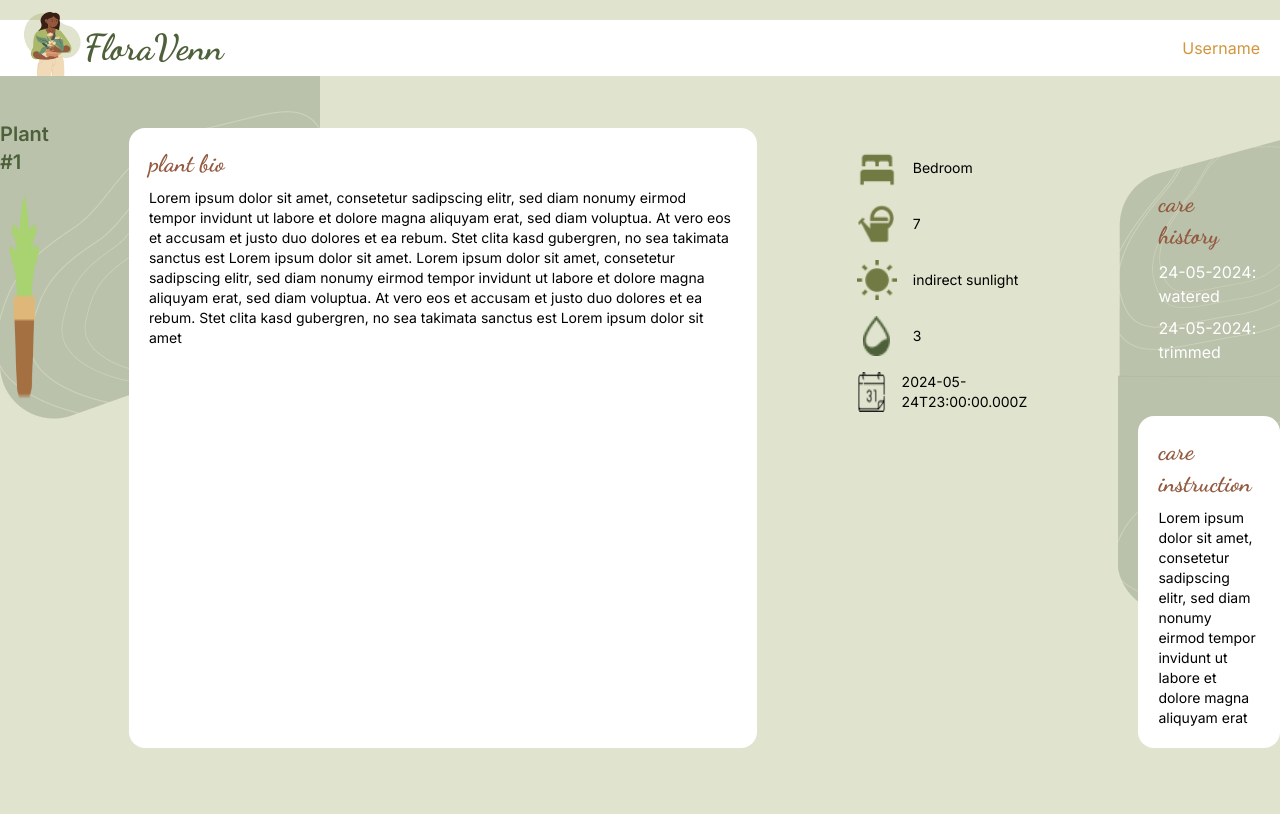
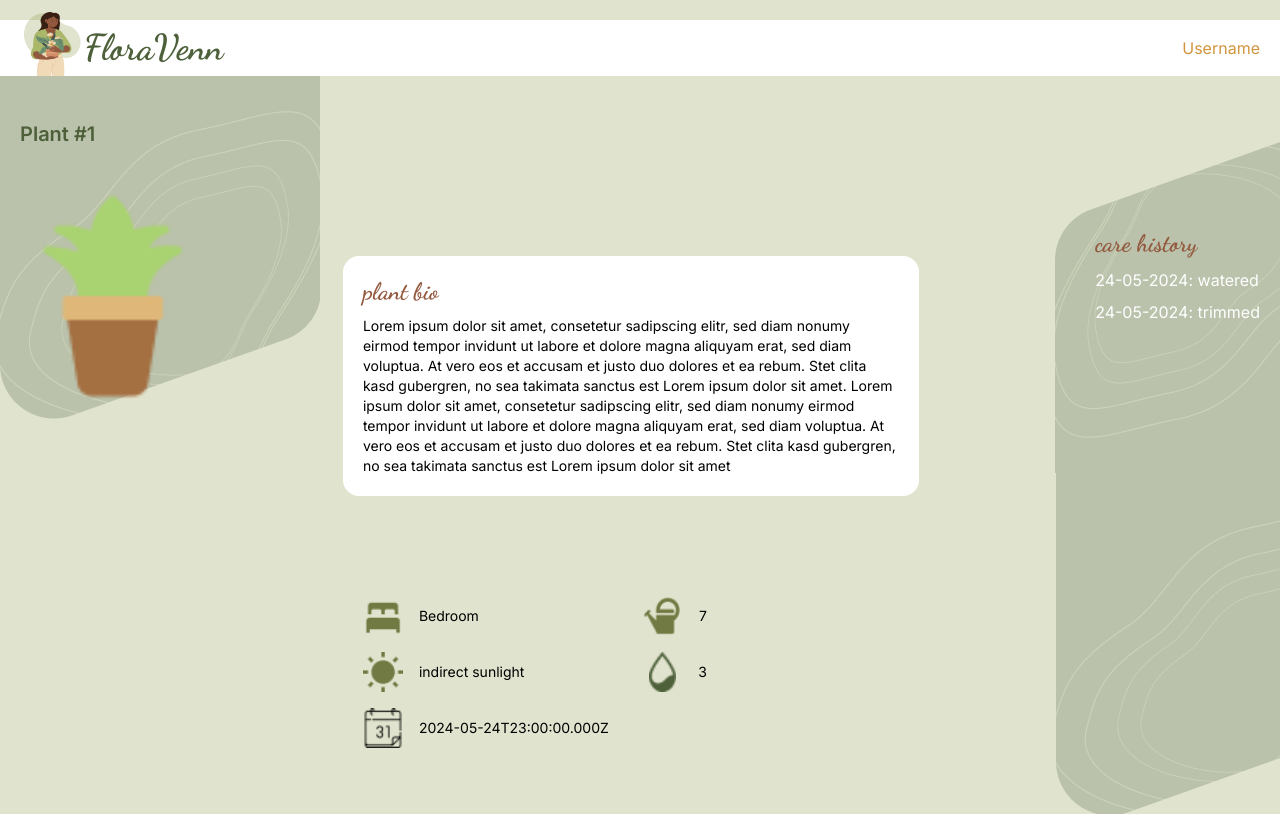
Before and after one commit to KiraTeresa/flora-venn, a Next.js app: page /plant/1 in a window 1280 px wide. Shown: the top 814 px of the page. Built offline with nearby package versions, Linux system fonts and the light colour scheme.

Commit message:
PlantDetail page desktop

```diff
--- a/app/plant/[plantId]/layout.tsx
+++ b/app/plant/[plantId]/layout.tsx
@@ -6,9 +6,7 @@ export default function DashboardLayout({ children }: { children: React.ReactNod
         <Header />
         <main className="max-w-screen-xl mb-5 md:m-auto">
             <img src="/images/bg-element-mobile-1.png" alt="background design element" className="absolute -mt-5 -z-10" />
-            <div className=" mx-5 xl:mx-0 md:flex md:gap-20">
-                {children}
-            </div>
+            {children}
         </main>
     </>
 }
--- a/app/plant/[plantId]/page.tsx
+++ b/app/plant/[plantId]/page.tsx
@@ -2,6 +2,7 @@ import { MOCK_PLANT_DATA } from "@/src/constants/MOCK-plant-data";
 import { StatsList } from "@/components/stats/statsList";
 import { InfoBox } from "@/components/infoBox";
 import { CareSection } from "@/components/care/careSection";
+import { CareHistory } from "@/components/care/careHistory";
 
 export default function PlantDetail({ params }: { params: { plantId: string } }) {
     const { plantId } = params;
@@ -13,12 +14,17 @@ export default function PlantDetail({ params }: { params: { plantId: string } })
 
     return (
         <>
-            <div className="h-80 flex flex-col justify-between">
-                <h2 className="font-semibold text-xl pt-6">{plantDetails.name}</h2>
-                <img src={plantDetails.image} alt={`image of ${plantDetails.name}`} className="h-3/4 self-end" />
+            <div className="mx-5 xl:mx-0 md:flex md:gap-10 md:justify-between">
+                <div className="h-80 flex flex-col justify-between">
+                    <h2 className="font-semibold text-xl pt-6 xl:ps-5">{plantDetails.name}</h2>
+                    <img src={plantDetails.image} alt={`image of ${plantDetails.name}`} className="h-3/4 self-end" />
+                </div>
+                <div>
+                    <InfoBox headline="plant bio" content={plantDetails.description} className="max-w-sm lg:max-w-xl md:mt-40" />
+                    <StatsList plantDetails={plantDetails} className="max-w-sm md:mt-20" />
+                </div>
+                <CareHistory historyArr={plantDetails.careHistory} className="hidden md:block" />
             </div>
-            <InfoBox headline="plant bio" content={plantDetails.description} />
-            <StatsList plantDetails={plantDetails} />
             <CareSection careHistory={plantDetails.careHistory} careInstructions={plantDetails.careInstructions} />
         </>
     )
--- a/components/care/careHistory.tsx
+++ b/components/care/careHistory.tsx
@@ -3,12 +3,13 @@ import { CareHistoryElement } from "@/src/types/care.type"
 import clsx from "clsx"
 import { FC } from "react"
 
-export const CareHistory: FC<{ historyArr: CareHistoryElement[] }> = ({ historyArr }) => {
+export const CareHistory: FC<{ historyArr: CareHistoryElement[], className?: string }> = ({ historyArr, className }) => {
     return (
-        <div className="mt-8 p-5">
-            <h3 className={clsx("font-bold text-secondary text-2xl", dancingScript.className)}>care history</h3>
+        <div className={clsx("relative mt-8 p-5", className)}>
+            <img src="/images/bg-element-desktop.png" alt="background design element" className="absolute -mt-10 -z-10 max-w-none hidden md:block" />
+            <h3 className={clsx("font-bold text-secondary text-2xl md:pt-20 md:ps-10", dancingScript.className)}>care history</h3>
             {
-                historyArr.map((history) => <p className="text-white pt-2">{history.date}: {history.task}</p>)
+                historyArr.map((history) => <p className="text-white pt-2 md:ps-10">{history.date}: {history.task}</p>)
             }
         </div>
     )
--- a/components/care/careSection.tsx
+++ b/components/care/careSection.tsx
@@ -6,9 +6,9 @@ import { CareHistoryElement } from "@/src/types/care.type"
 export const CareSection: FC<{ careHistory: CareHistoryElement[], careInstructions: string }> = ({ careHistory, careInstructions }) => {
     return (
         <div className="relative pt-10">
-            <img src="/images/bg-element-mobile-2.png" alt="background design element" className="absolute -start-5 top-0 -z-10 max-w-none" />
-            <CareHistory historyArr={careHistory} />
-            <InfoBox headline="care instruction" content={careInstructions} />
+            <img src="/images/bg-element-mobile-2.png" alt="background design element" className="absolute -start-5 top-0 -z-10 max-w-none md:hidden" />
+            <CareHistory historyArr={careHistory} className="md:hidden" />
+            <InfoBox headline="care instruction" content={careInstructions} className="max-w-4xl md:ms-5 md:me-5" />
         </div>
     )
 }
--- a/components/infoBox.tsx
+++ b/components/infoBox.tsx
@@ -2,9 +2,9 @@ import { dancingScript } from "@/app/fonts";
 import clsx from "clsx";
 import { FC } from "react";
 
-export const InfoBox: FC<{ headline: string, content: string }> = ({ headline, content }) => {
+export const InfoBox: FC<{ headline: string, content: string, className?: string }> = ({ headline, content, className }) => {
     return (
-        <div className="mt-8 bg-white rounded-2xl p-5">
+        <div className={clsx("mt-8 bg-white rounded-2xl p-5", className)}>
             <h3 className={clsx("font-bold text-secondary text-2xl", dancingScript.className)}>{headline}</h3>
             <p className="text-black text-sm pt-2">{content}</p>
         </div>
--- a/components/stats/statsList.tsx
+++ b/components/stats/statsList.tsx
@@ -2,10 +2,11 @@ import { FC } from "react"
 import { STATS } from "../../src/constants/stats"
 import { StatsElement } from "./statsElement"
 import { PlantType } from "@/src/types/plant.type"
+import clsx from "clsx"
 
-export const StatsList: FC<{ plantDetails: PlantType }> = ({ plantDetails }) => {
+export const StatsList: FC<{ plantDetails: PlantType, className?: string }> = ({ plantDetails, className }) => {
     return (
-        <div className="flex flex-col gap-4 mt-8 p-5">
+        <div className={clsx("flex flex-col gap-4 mt-8 p-5 md:flex-wrap md:flex-row md:justify-between", className)}>
             {
                 STATS.map((stat) => {
                     const content = plantDetails[stat.id] as string;
```
Also changed, not shown: public/images/bg-element-desktop.png (added).
